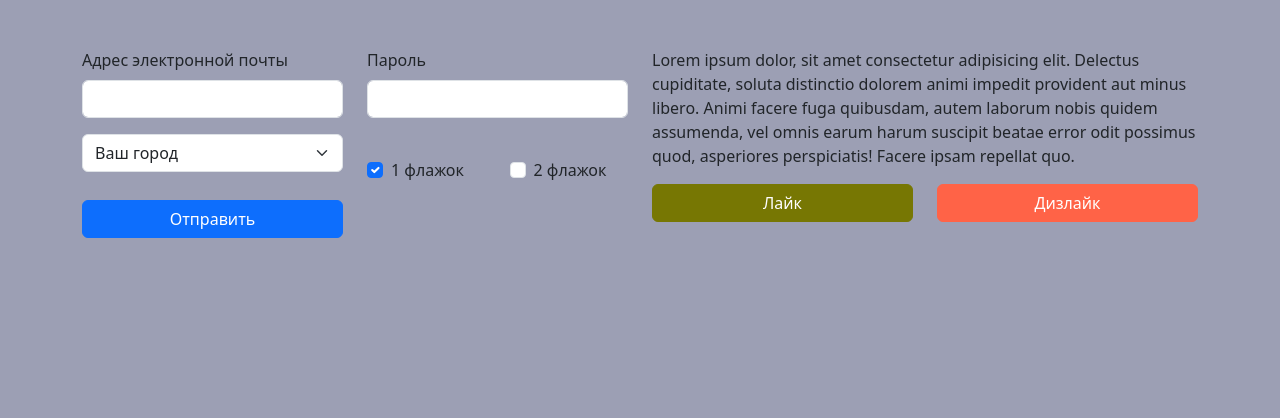
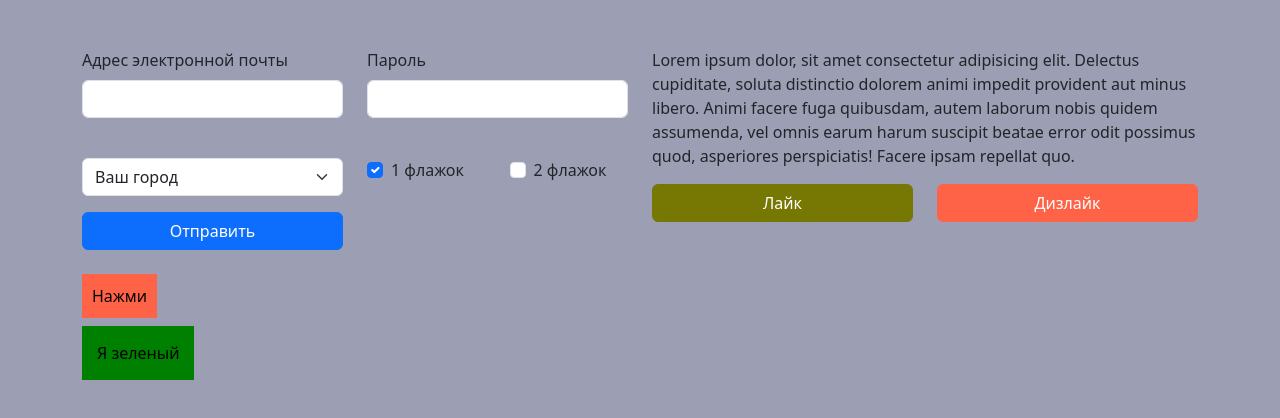
Before and after one commit to Edmond1844/Bootstrap, a website: page source/index.html in a window 1280 px wide. Drawn offline with Linux system fonts and the light colour scheme.

Commit message:
кнопки

```diff
--- a/source/index.html
+++ b/source/index.html
@@ -27,7 +27,7 @@
                                 <input type="password" class="form-control form-control--border-color" id="exampleInputPassword1">
                             </div>
                         </div>
-                        <div class="col-lg-6 col-md-6">
+                        <div class="col-lg-6 col-md-6 mt-4">
                             <select class="form-select form-select--bg form-control--border-color" aria-label="Пример выбора">
                                 <option selected>Ваш город</option>
                                 <option value="1">Москва</option>
@@ -37,7 +37,7 @@
                         </div>
                         <div class="col-lg-6 col-md-6 col-sm-12 mt-4">
                             <div class="row">
-                                <div class="col-lg-6 col-md-6 col-sm-6">
+                                <div class="col-lg-6 col-md-6">
                                     <div class="form-check">
                                         <input class="form-check-input" type="checkbox" value="" id="flexCheckDefault" checked>
                                         <label class="form-check-label" for="flexCheckDefault">
@@ -45,7 +45,7 @@
                                         </label>
                                     </div>
                                 </div>
-                                <div class="col-lg-6 col-md-6 col-sm-6">
+                                <div class="col-lg-6 col-md-6">
                                     <div class="form-check">
                                         <input class="form-check-input" type="checkbox" value="" id="flexCheckChecked">
                                         <label class="form-check-label" for="flexCheckChecked">
@@ -80,6 +80,21 @@
             </div>
         </div>
     </div>
+    <div class="container">
+        <div class="row">
+            <div class="col-xl-12">
+                <button class="button" id="button">
+                    Нажми
+                </button>
+            </div>
+            <div class="col-xl-12 mt-2">
+                <button class="green-btn" id="new-button">
+                    Я зеленый
+                </button>
+            </div>
+        </div>
+    </div>
     <script src="js/bootstrap.bundle.min.js"></script>
+    <script src="js/script.js"></script>
 </body>
 </html>
--- /dev/null
+++ b/source/js/script.js
@@ -0,0 +1,7 @@
+let btn = document.getElementById("button");
+
+btn.classList.add ('tomato');
+
+let btnGreen = document.querySelector('.green-btn');
+
+btnGreen.classList.add ('green');
--- a/source/less/page.less
+++ b/source/less/page.less
@@ -44,6 +44,34 @@ min-width: 360px;
 }
 
 
+// Кнопка
+
+.button {
+    cursor: pointer;
+
+    margin: 0 auto;
+}
+
+.tomato {
+    background-color: tomato;
+
+    border: none;
+
+    padding: 10px 10px;
+}
+
+.new-button {
+    background-color: rgb(125, 8, 235);
+}
+
+.green {
+    background-color: green;
+
+    border: none;
+
+    padding: 15px 15px;
+}
+
 // .col--orange {
 //     border: 1px solid orange;
 // }
```
Also changed, not shown: source/css/style.css, 1 other file.
